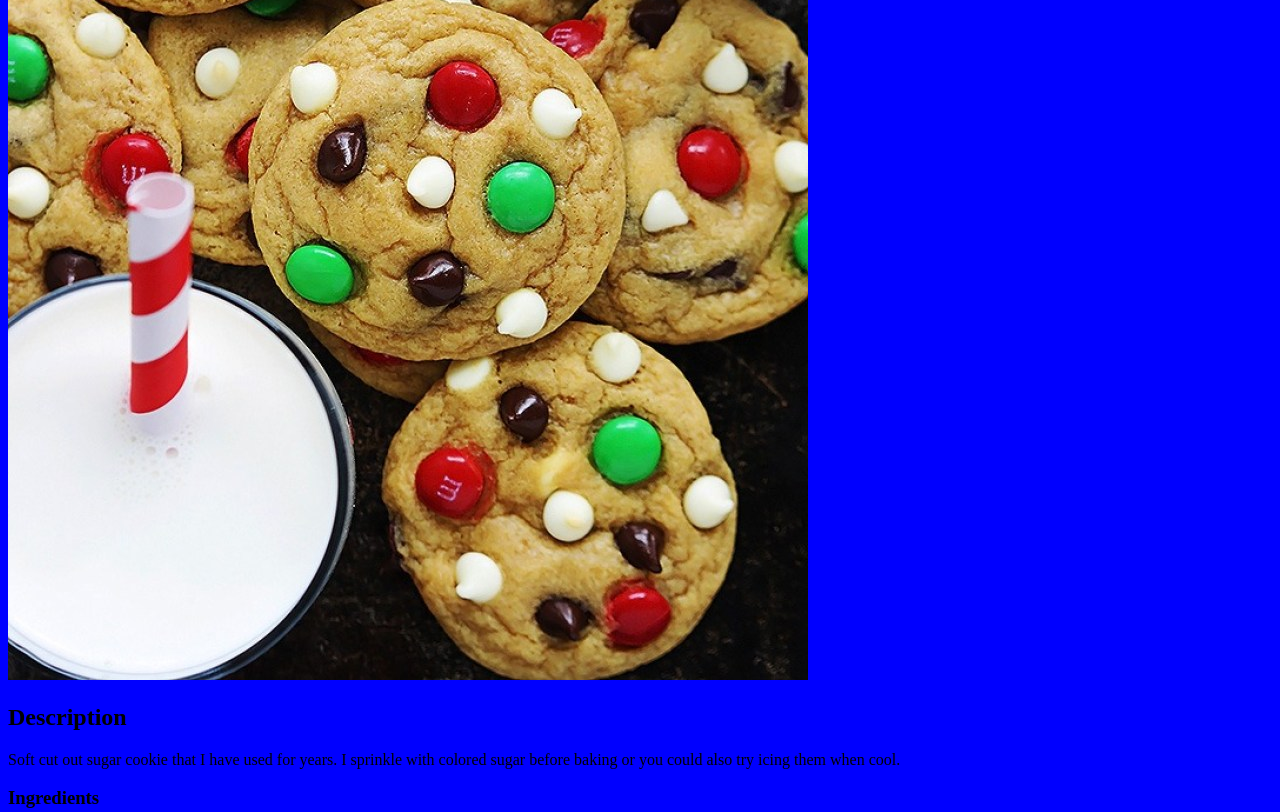
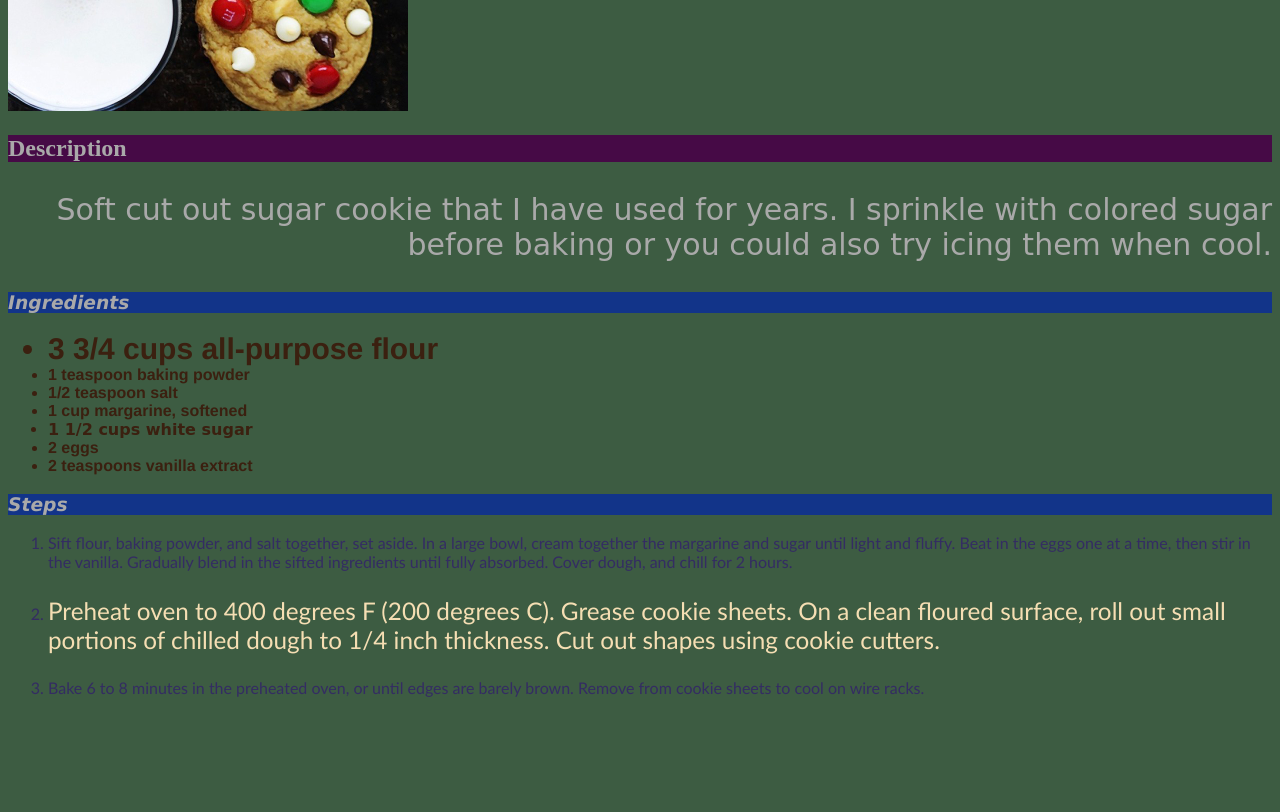
Before and after one commit to jesus-gutierrez-b/odin-recipes, a plain HTML site: page recipes/xmas_cookies.html in a window 1280 px wide. Shown: the part 600-1412 px from the top of the page. After the commit the page ends 1313 px from the top, so only its background shows below. Drawn offline with Linux system fonts and the light colour scheme.

Commit message:
Finished css file

```diff
--- a/style.css
+++ b/style.css
@@ -1,3 +1,59 @@
 body{
-    background-color: blue;
+    background-color: hsl(130, 20%, 30%);
+    color: darkgrey;
 }
+
+img{
+    width: 400px;
+    height: auto;
+}
+
+h1{
+    font-family: 'Courier New', Courier, monospace;
+    font-size: 45px;
+    font-style: italic;
+    text-align: center;
+}
+
+h2{
+    background-color: rgb(70, 10, 70);
+}
+
+h3{
+    background-color: #123489;
+    font-family: 'Lucida Sans', 'Lucida Sans Regular', 'Lucida Grande', 'Lucida Sans Unicode', Geneva, Verdana, sans-serif;
+    font-style: italic;
+}
+
+ol{
+    color: rgb(52, 44, 99);
+
+}
+
+li{
+    font-family: 'Trebuchet MS', 'Lucida Sans Unicode', 'Lucida Grande', 'Lucida Sans', Arial, sans-serif;
+    font-weight: lighter;
+}
+
+.one{
+    font-size: 30px;
+}
+
+.two{
+    font-family: cursive;
+}
+
+.one.two{
+    text-align: right;
+}
+
+ul li{
+    color: rgb(59, 32, 16);
+    font-family: 'Franklin Gothic Medium', 'Arial Narrow', Arial, sans-serif;
+    font-weight: bold;
+}
+
+#second{
+    color: wheat;
+    font-size: 3ex;
+}
```
